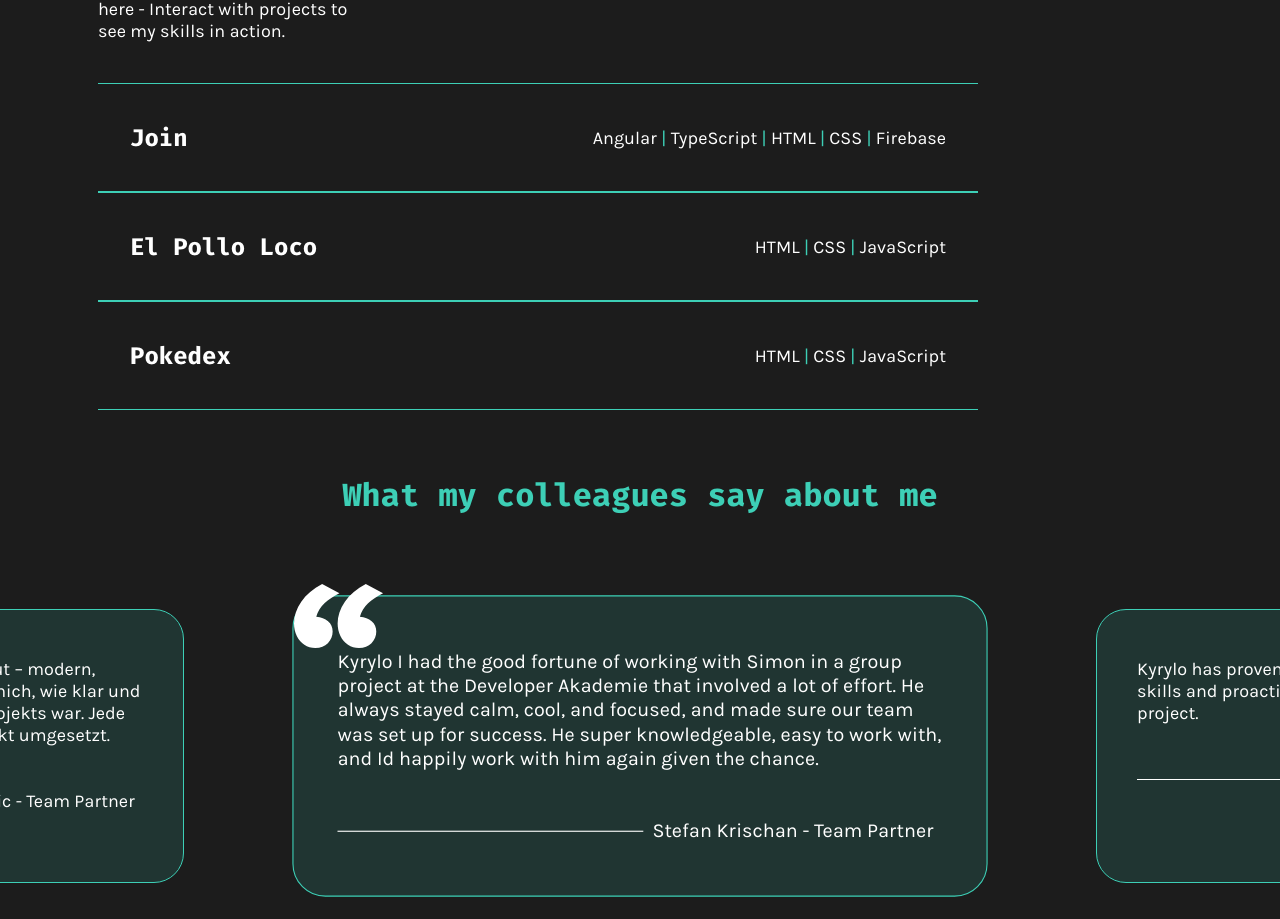
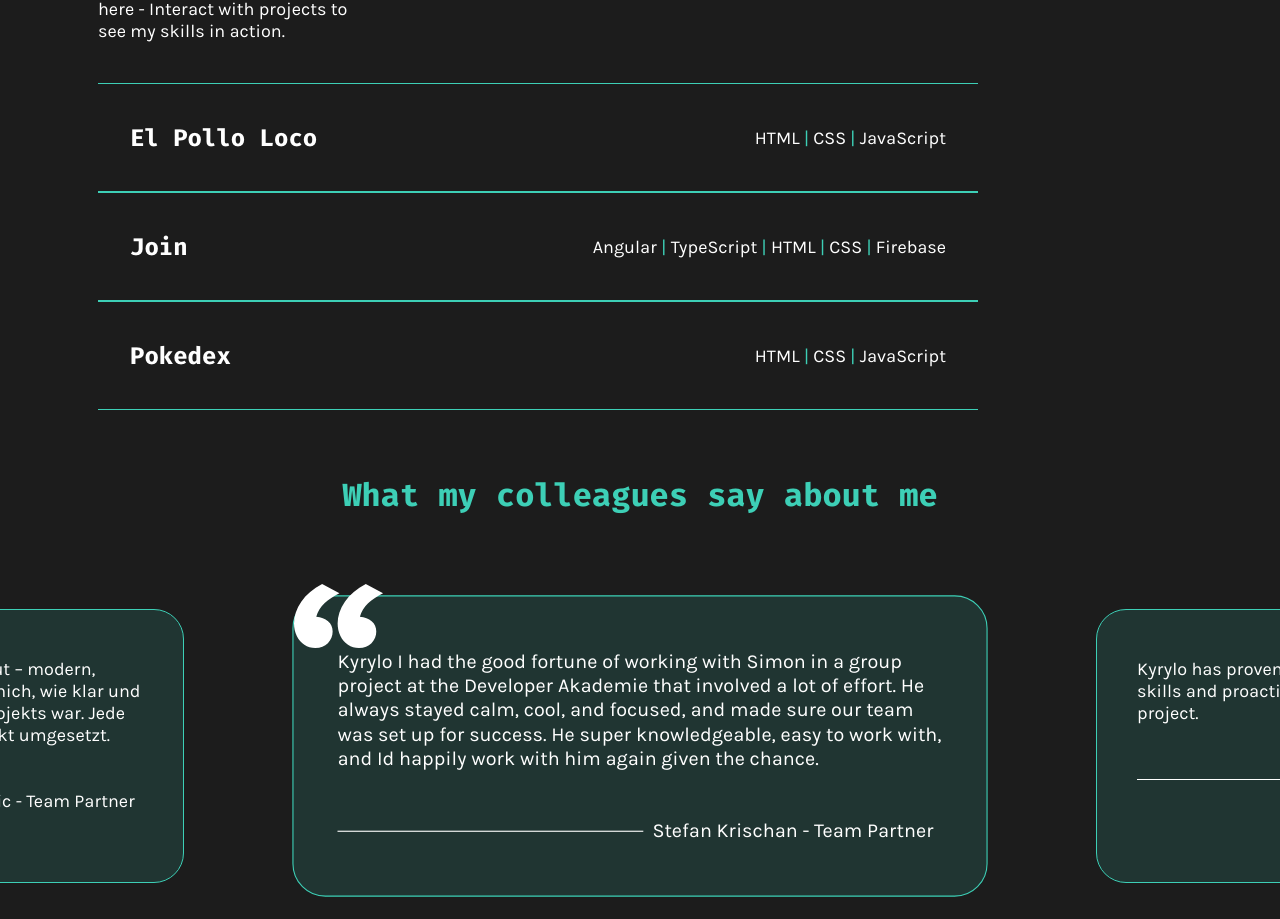
Before and after one commit to Kyrylo-Novikov/Portfolio, an Angular app: page / in a window 1280 px wide. Shown: the part 2688-3607 px from the top of the page. Built offline with nearby package versions, Linux system fonts and the light colour scheme.

Commit message:
refactor(header): clean up SCSS

```diff
--- a/src/app/projects/projects.component.ts
+++ b/src/app/projects/projects.component.ts
@@ -18,6 +18,14 @@ export class ProjectsComponent implements OnInit {
   projectsArray: Project[] = [
     {
       id: 1,
+      name: 'El Pollo Loco',
+      description:
+        'Jump, run and throw game based on object-oriented approach. Help Pepe to find coins and tabasco salsa to fight against the crazy hen.',
+      usedTechs: [TechName.HTML, TechName.CSS, TechName.JavaScript],
+      imgPath: '/assets/imgs/projects/el-pollo-loco.svg',
+    },
+    {
+      id: 2,
       name: 'Join',
       description:
         'Task manager inspired by the Kanban System. Create and organize tasks using drag and drop functions, assign users and categories.',
@@ -30,14 +38,7 @@ export class ProjectsComponent implements OnInit {
       ],
       imgPath: '/assets/imgs/projects/join.svg',
     },
-    {
-      id: 2,
-      name: 'El Pollo Loco',
-      description:
-        'Jump, run and throw game based on object-oriented approach. Help Pepe to find coins and tabasco salsa to fight against the crazy hen.',
-      usedTechs: [TechName.HTML, TechName.CSS, TechName.JavaScript],
-      imgPath: '/assets/imgs/projects/el-pollo-loco.svg',
-    },
+
     {
       id: 3,
       name: 'Pokedex',
```
